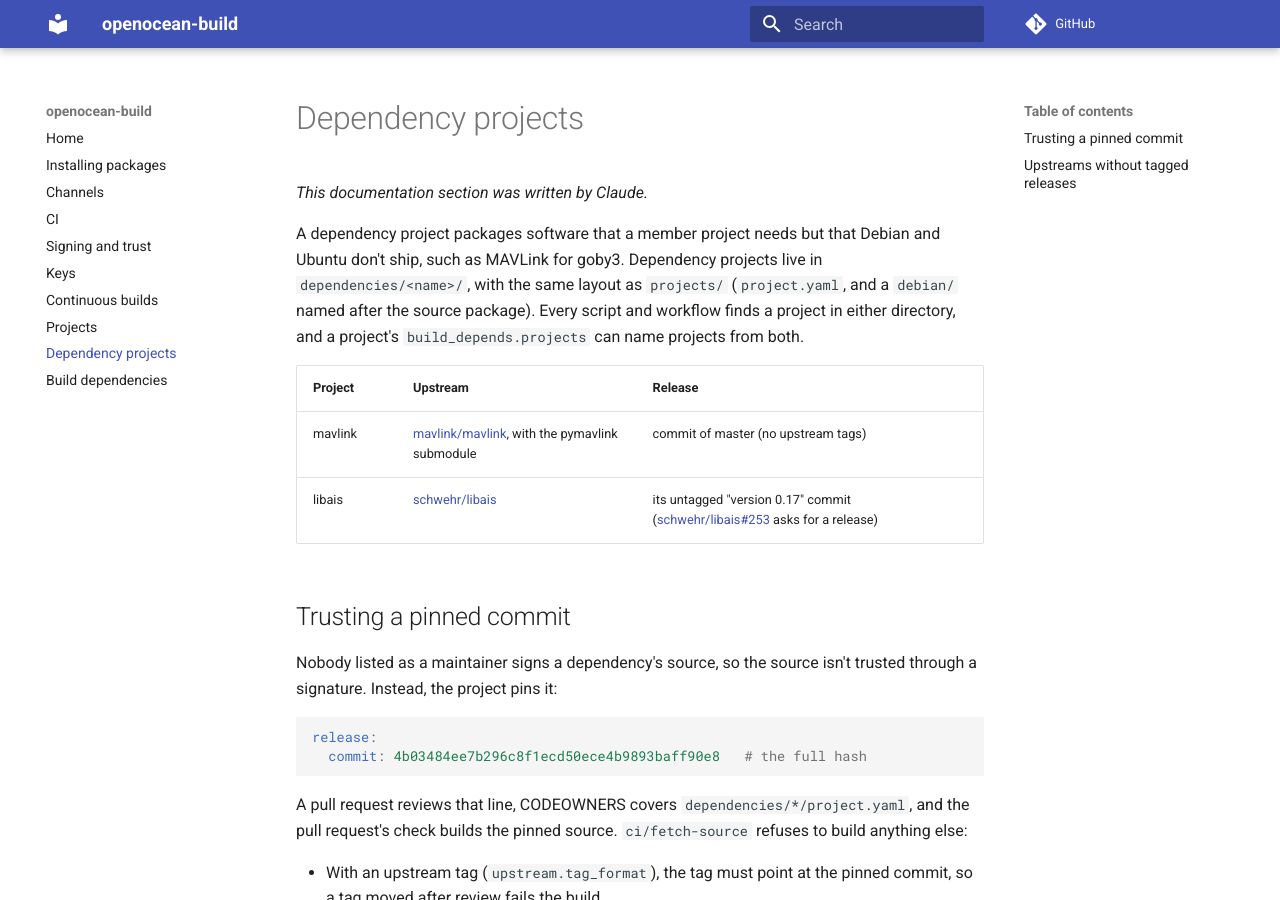
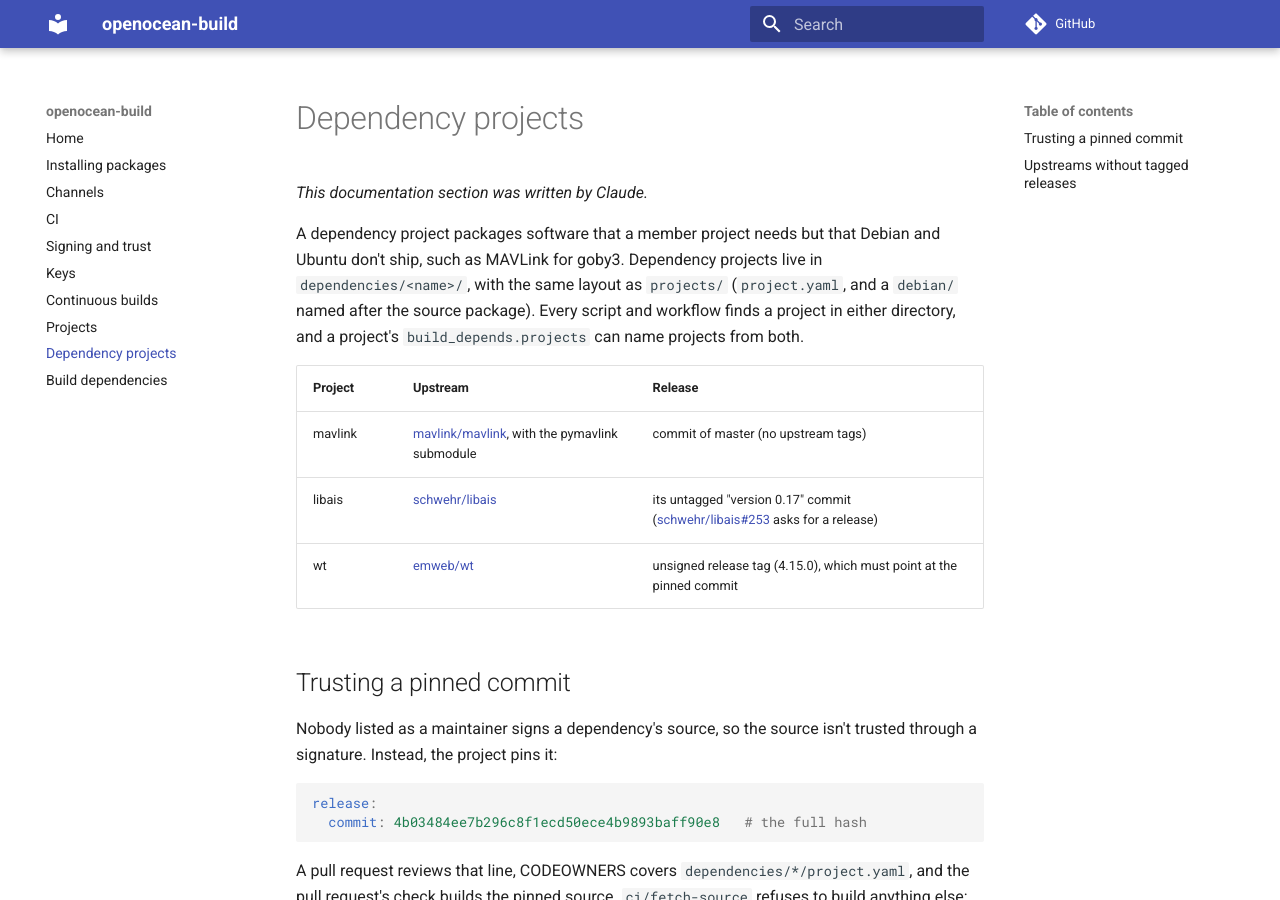
Before and after one commit to openocean-software/openocean-build, an MkDocs documentation site: the page built from docs/dependencies.md, in a window 1280 px wide and 900 px high. Built offline with MkDocs 1.6.1 and Material for MkDocs 9.7.7, drawn with Linux system fonts in a browser that asks for light colours; comment, search, counter and statistics services are not loaded.

Commit message:
Package Wt 4.15.0 from upstream's tag, pinned to its commit
emweb/wt tags releases but doesn't sign them, so the 4.15.0 tag must
point at the pinned commit. The packaging is the 4.13.2-3 that GobySoft
publishes on packages.gobysoft.org (GobySoft/wt-debian on GitHub is still
3.3.12): libwt4-dev, and the runtime libwt4.15.0, which replaces
GobySoft's earlier runtimes since they ship the same files. The examples
and tests aren't built: neither is packaged, and the tests aren't
registered with CTest.

Co-Authored-By: Claude Opus 5.5 <noreply@anthropic.com>
Claude-Session: https://claude.ai/code/session_01TCmHEtFYqHoQ7FSkAsKLKz

```diff
--- a/docs/dependencies.md
+++ b/docs/dependencies.md
@@ -8,6 +8,7 @@ A dependency project packages software that a member project needs but that Debi
 |---|---|---|
 | mavlink | [mavlink/mavlink](https://github.com/mavlink/mavlink), with the pymavlink submodule | commit of master (no upstream tags) |
 | libais | [schwehr/libais](https://github.com/schwehr/libais) | its untagged "version 0.17" commit ([schwehr/libais#253](https://github.com/schwehr/libais/issues/253) asks for a release) |
+| wt | [emweb/wt](https://github.com/emweb/wt) | unsigned release tag (4.15.0), which must point at the pinned commit |
 
 ## Trusting a pinned commit
 
```
Also changed, not shown: 8 other files.
